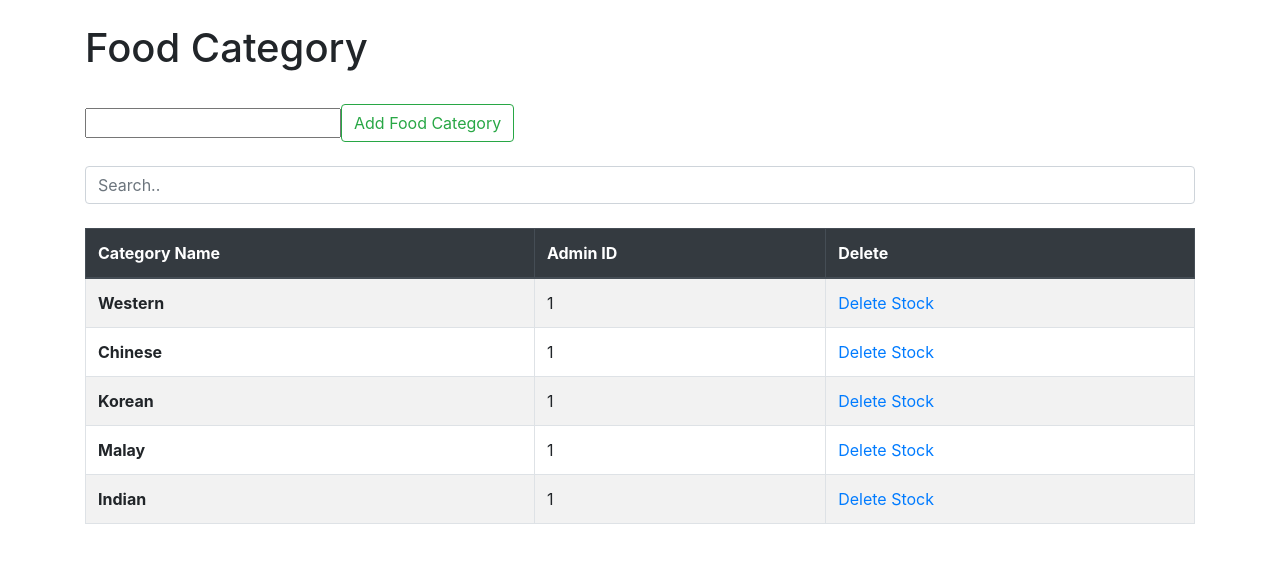
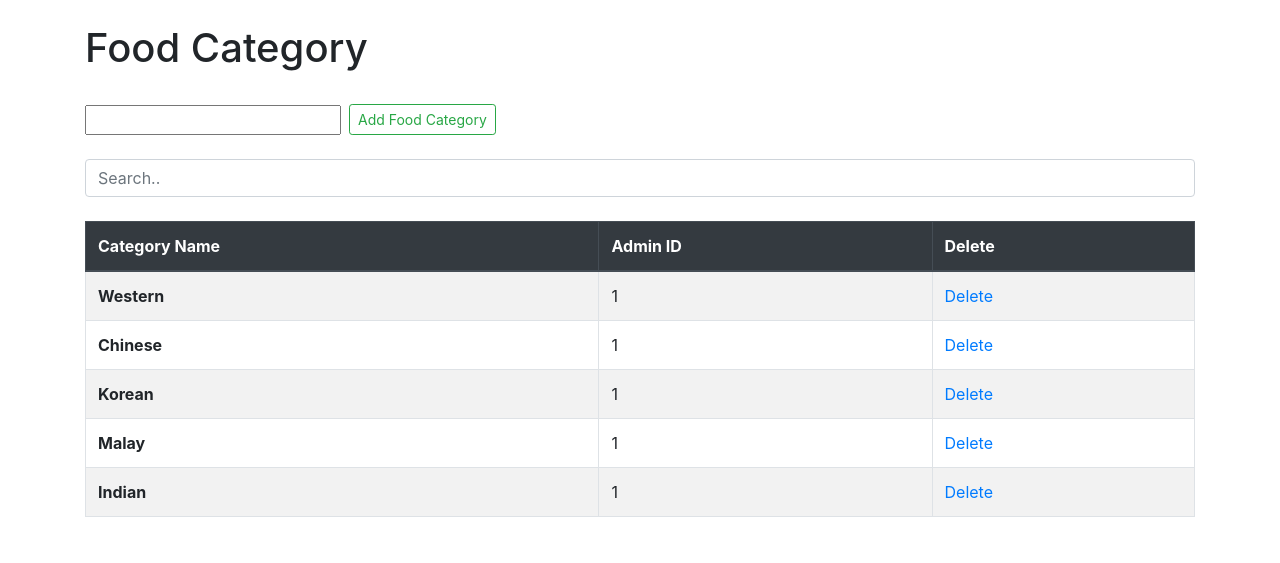
Before and after one commit to zxchen92/FYP, a Django app: page /administrative/foodcategory in a window 1280 px wide. Shown: the part 56-619 px from the top of the page. Run offline with Django 4.2, Linux system fonts and the light colour scheme; data comes from the database, SQL or seed files in the repository; both versions use the stored data as it was after the commit.

Commit message:
[FYP-30]Added delete function for food category

```diff
--- a/Homepage/templates/foodcategory.html
+++ b/Homepage/templates/foodcategory.html
@@ -5,11 +5,15 @@
 <br>
 
 <form action="{% url 'addfoodcategory' %}" class="form-inline my-2 my-lg-0" method="POST">
-	{% csrf_token %}
-  {{ form.categoryName }}
-  <!-- <input class="form-control mr-sm-2" type="search" placeholder="New Food Category" aria-label="Search" name="categoryName"> -->
-  <button class="btn btn-outline-success my-2 my-sm-0" type="submit">Add Food Category</button>
+  {% csrf_token %}
+  <div class="form-group">
+    {{ form.categoryName }}
+  </div>
+  <div class="form-group ml-2">
+    <button class="btn btn-outline-success my-2 my-sm-0 btn-sm" type="submit">Add Food Category</button>
+  </div>
 </form>
+
 <br>
 
 <input class="form-control" id="searchCategory" type="text" placeholder="Search..">
@@ -30,7 +34,7 @@
 			<tr>
 			<th scope="row">{{ item.categoryName }}</th>
 			<td>{{item.adminID}}</td>
-			<td><a href="#">Delete Stock</a><br></td>
+			<td><a href="{% url 'deletefoodcategory' item.id %}">Delete</a><br></td>
 			</tr>
 		{% endfor %}
 	{% endif %}
--- a/Homepage/urls.py
+++ b/Homepage/urls.py
@@ -12,5 +12,5 @@ urlpatterns = [
 	path('register/business',views.register_business, name='registerbusiness'),
 	path('administrative/foodcategory',views.food_category, name='foodcategory'),
 	path('administrative/addfoodcategory',views.add_food_category, name='addfoodcategory'),
-	path('administrative/deletefoodcategory',views.delete_food_category, name='deletefoodcategory'),
+	path('administrative/deletefoodcategory/<food_category_id>',views.delete_food_category, name='deletefoodcategory'),
 ]
--- a/Homepage/views.py
+++ b/Homepage/views.py
@@ -72,5 +72,8 @@ def add_food_category(request):
 
 	return redirect(food_category)
 
-def delete_food_category(request):
+def delete_food_category(request, food_category_id):
+	item = FoodCategory.objects.get(pk=food_category_id)
+	item.delete()
+	messages.success(request,("Food Category Deleted!"))
 	return redirect(food_category)
```
Also changed, not shown: db.sqlite3.
